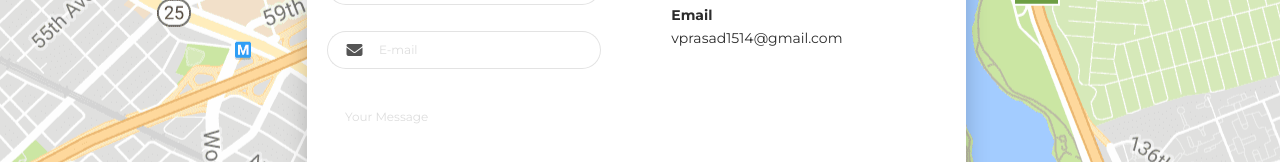
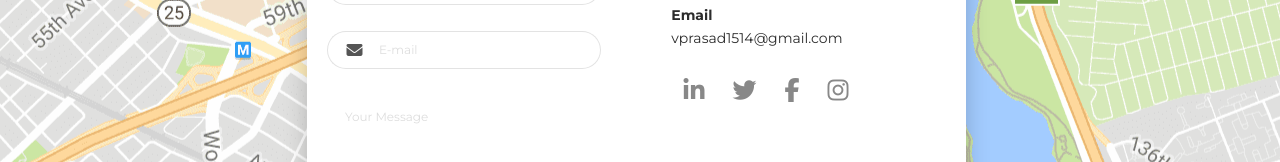
Before and after one commit to prasadunique/blog, a plain HTML site: page index.html in a window 1280 px wide. Shown: the part 3851-4013 px from the top of the page. Drawn offline with Linux system fonts and the light colour scheme.

Commit message:
Update index.html

```diff
--- a/index.html
+++ b/index.html
@@ -339,6 +339,10 @@ Recognised by UGC, the University houses a library, hostels, transportation faci
                     <p class="pb-2">+91 90100 98903</p>
                     <p class="mb-0"><strong>Email</strong></p>
                     <p>vprasad1514@gmail.com</p>
+                    <a class="cc-linkedin btn btn-link" href="https://www.linkedin.com/in/prasad-babu-vadlamudi-634627192"><i class="fa fa-linkedin fa-2x " aria-hidden="true"></i></a>
+        <a class="cc-twitter btn btn-link " href="https://twitter.com/Prasad1514"><i class="fa fa-twitter fa-2x " aria-hidden="true"></i></a>
+        <a class="cc-facebook btn btn-link" href="https://www.facebook.com/prasad.babu.520125/"><i class="fa fa-facebook fa-2x" aria-hidden="true"></i></a>
+        <a class="cc-instagram btn btn-link" href="#"><i class="fa fa-instagram fa-2x " aria-hidden="true"></i></a></div>
                   </div>
                 </div>
               </div>
```
